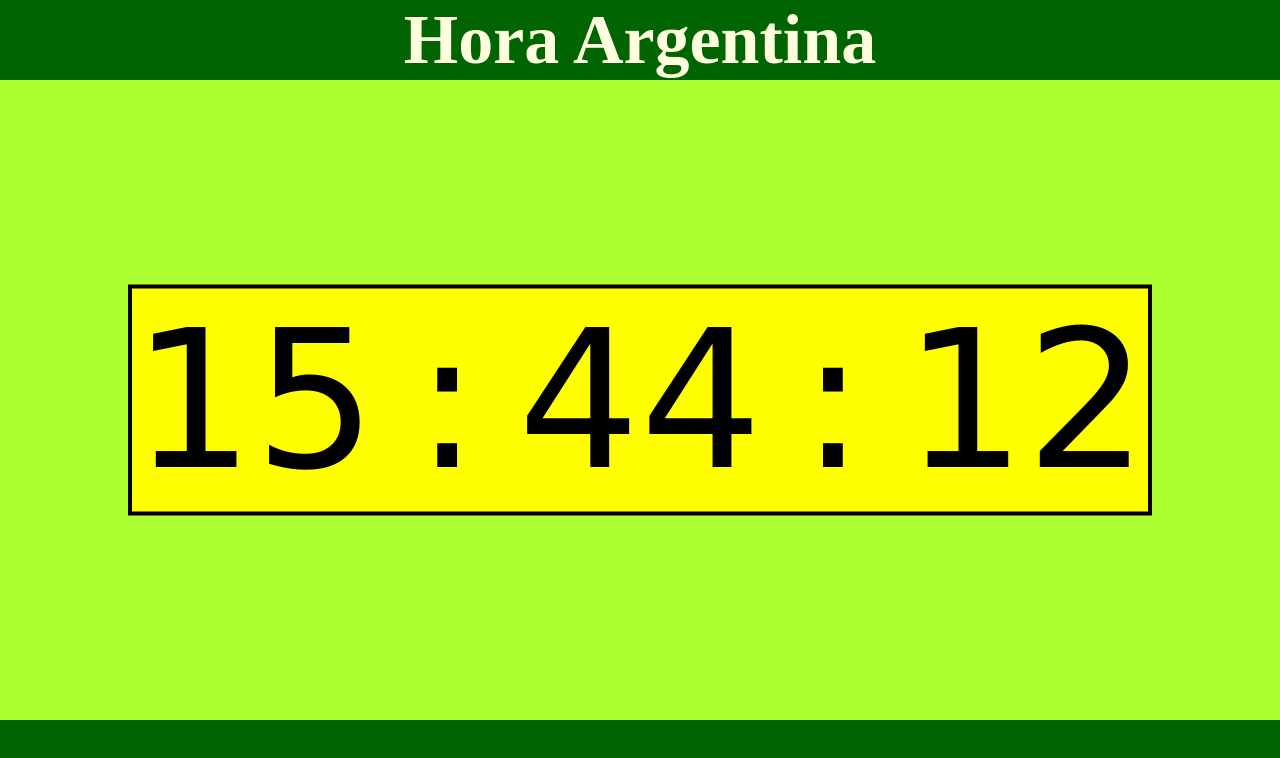
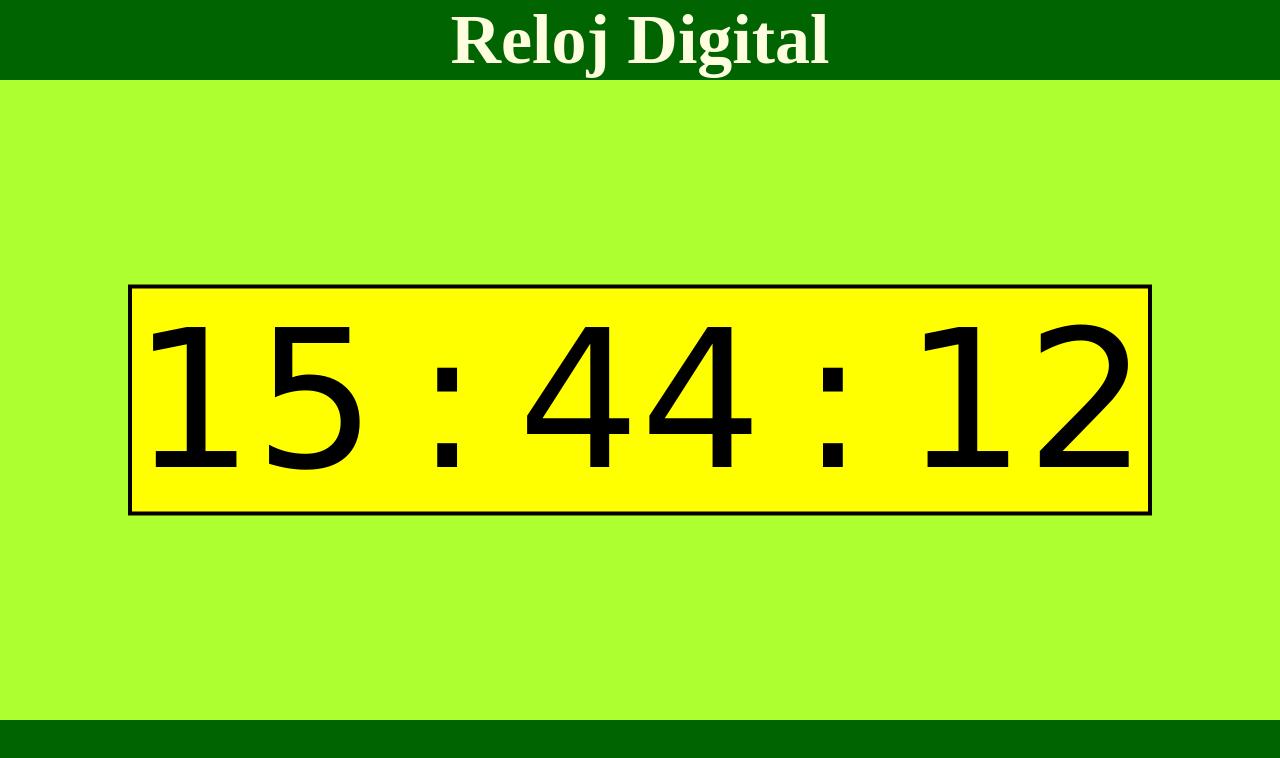
Before and after one commit to matugonzalez/P-RelojDigital, a plain HTML site: page index.html in a window 1280 px wide. Drawn offline with Linux system fonts and the light colour scheme.

Commit message:
Update index.html

```diff
--- a/index.html
+++ b/index.html
@@ -9,7 +9,7 @@
 </head>
 <body>
     <header>
-        <h1 class="header__h1">Hora Argentina</h1>
+        <h1 class="header__h1">Reloj Digital</h1>
     </header>
     <main>
 
```
